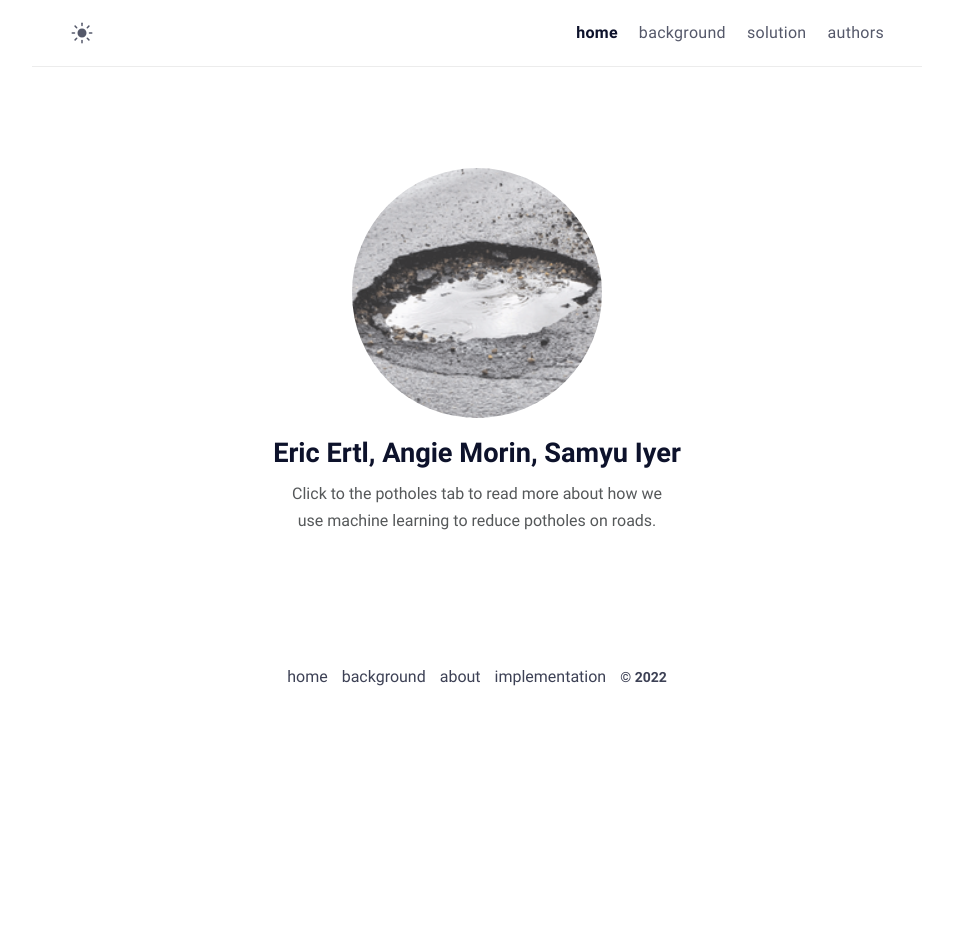
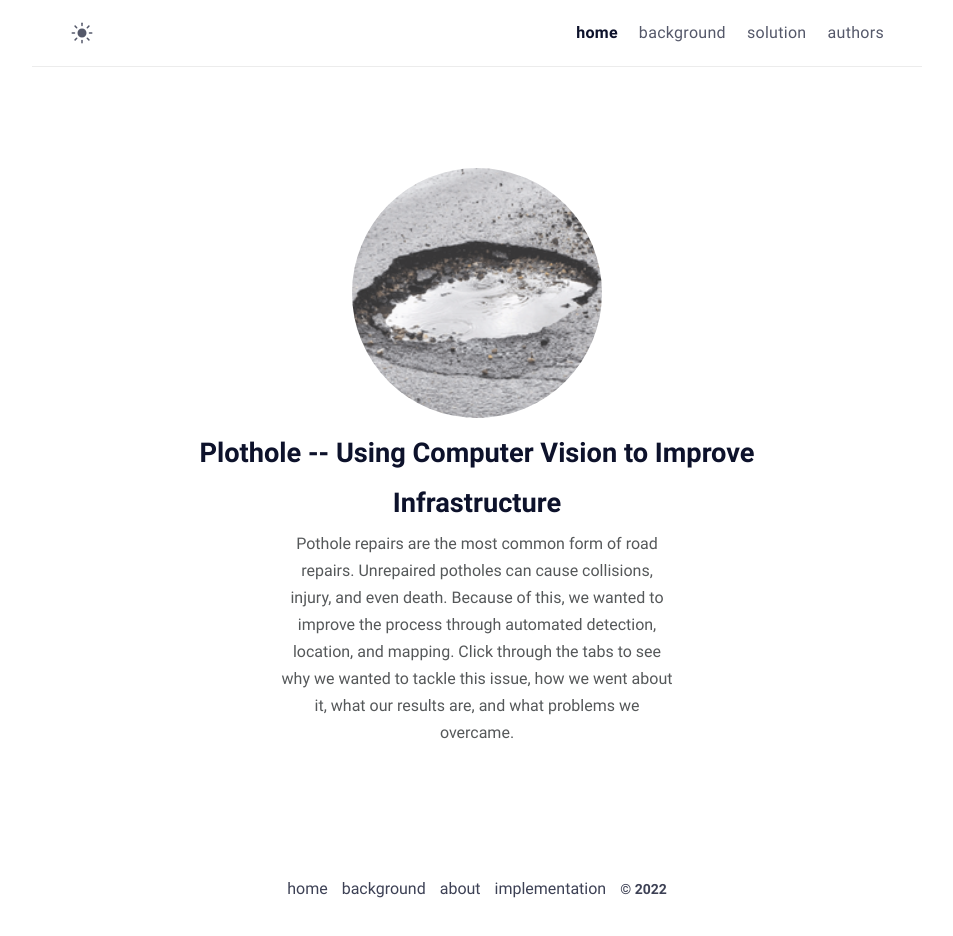
Before and after one commit to amorin5/amorin5.github.io, a Jekyll site: the page built from index.md, in a window 1280 px wide. Shown: the whole page, without its empty margins (163-1116 px from the left). Built offline with Jekyll 4.4.1, drawn with Linux system fonts in a browser that asks for light colours; before the commit the page ends 900 px from its top, so only the background shows below that.

Commit message:
updated homepage

```diff
--- a/_config.yml
+++ b/_config.yml
@@ -10,9 +10,12 @@ mode: light # default theme "dark" | "light"
 
 # Profile settings
 author:
-  name: Eric Ertl, Angie Morin, Samyu Iyer # author name
+  name: Plothole -- Using Computer Vision to Improve Infrastructure # author name
   bio: >- # tell to the world
-      Click to the potholes tab to read more about how we use machine learning to reduce potholes on roads.
+      Pothole repairs are the most common form of road repairs. Unrepaired potholes can cause collisions,
+      injury, and even death. Because of this, we wanted to improve the process through automated detection,
+      location, and mapping. Click through the tabs to see why we wanted to tackle this issue, how we went about it,
+      what our results are, and what problems we overcame.
   avatar: /assets/img/potholeimg.png # avatar
 
 
```
Also changed, not shown: _data/menus.yml (+0 -8 lines), authors.md (+1 -1 lines).
